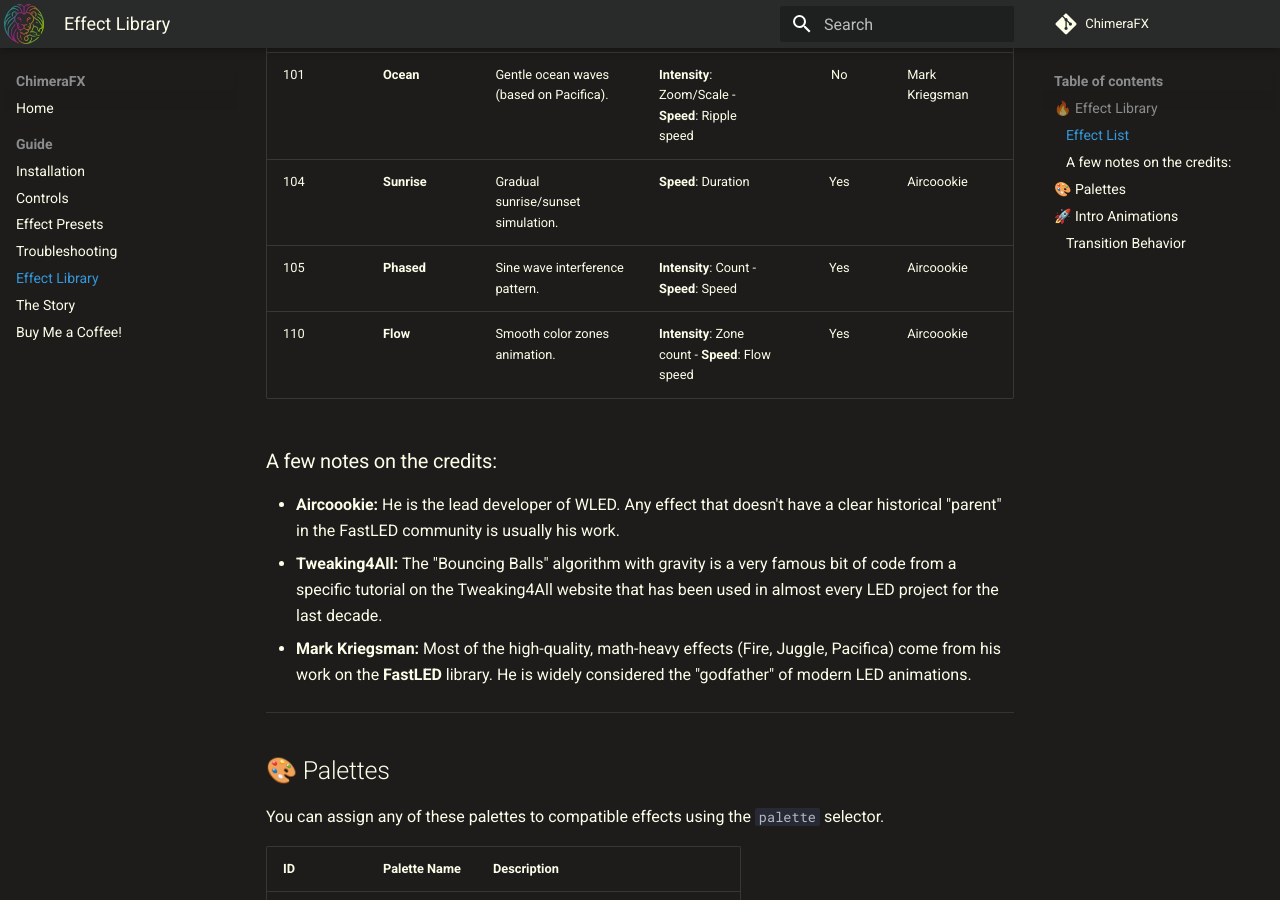
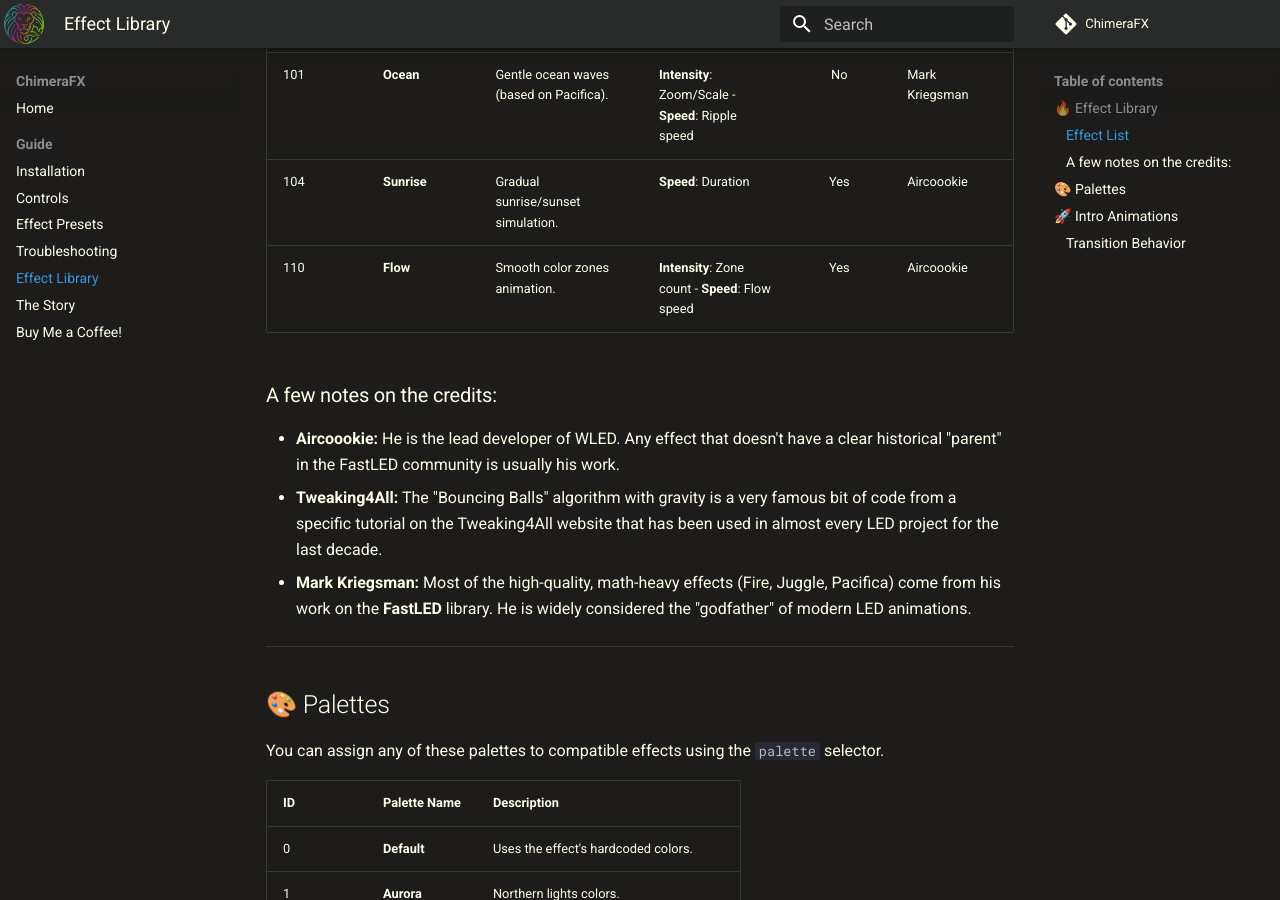
Before and after one commit to effelle/ChimeraFX, an MkDocs documentation site: the page built from docs/Effects-Library.md, in a window 1280 px wide and 900 px high, scrolled down 1899 px. Built offline with MkDocs 1.6.1 and Material for MkDocs 9.7.7, drawn with Linux system fonts in a browser that asks for light colours; comment, search, counter and statistics services are not loaded.

Commit message:
Update Effects Library and Story

```diff
--- a/docs/Effects-Library.md
+++ b/docs/Effects-Library.md
@@ -30,7 +30,6 @@
 | 97 | **Plasma** | Smooth plasma animation. | **Intensity**: Frequency - **Speed**: Morph speed | Yes | Jeremy Williams |
 | 101 | **Ocean** | Gentle ocean waves (based on Pacifica). | **Intensity**: Zoom/Scale - **Speed**: Ripple speed | No | Mark Kriegsman |
 | 104 | **Sunrise** | Gradual sunrise/sunset simulation. | **Speed**: Duration | Yes | Aircoookie |
-| 105 | **Phased** | Sine wave interference pattern. | **Intensity**: Count - **Speed**: Speed | Yes | Aircoookie |
 | 110 | **Flow** | Smooth color zones animation. | **Intensity**: Zone count - **Speed**: Flow speed | Yes | Aircoookie |
 
 ### A few notes on the credits:
```
Also changed, not shown: docs/The-Story.md (+0 -2 lines).
